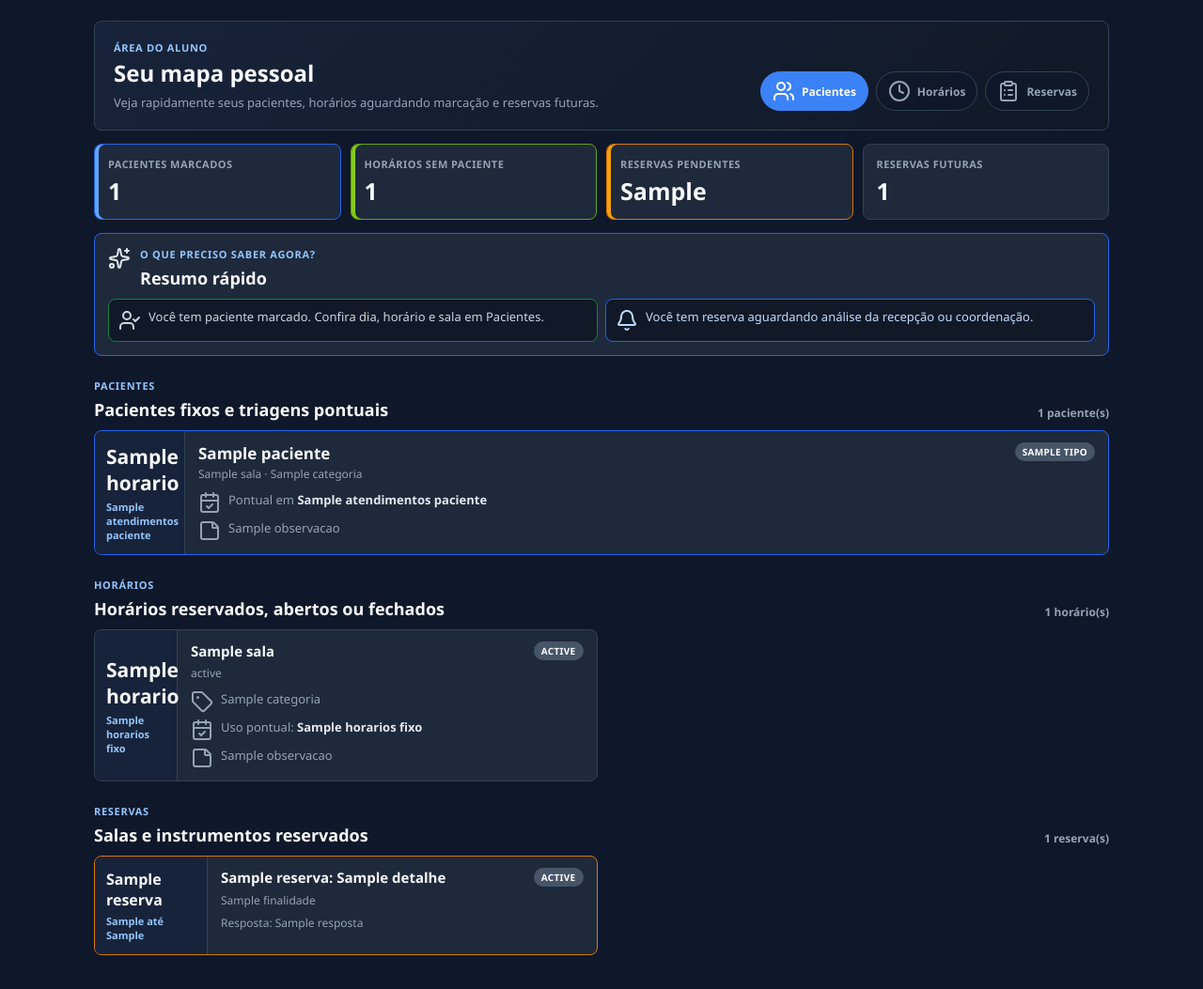
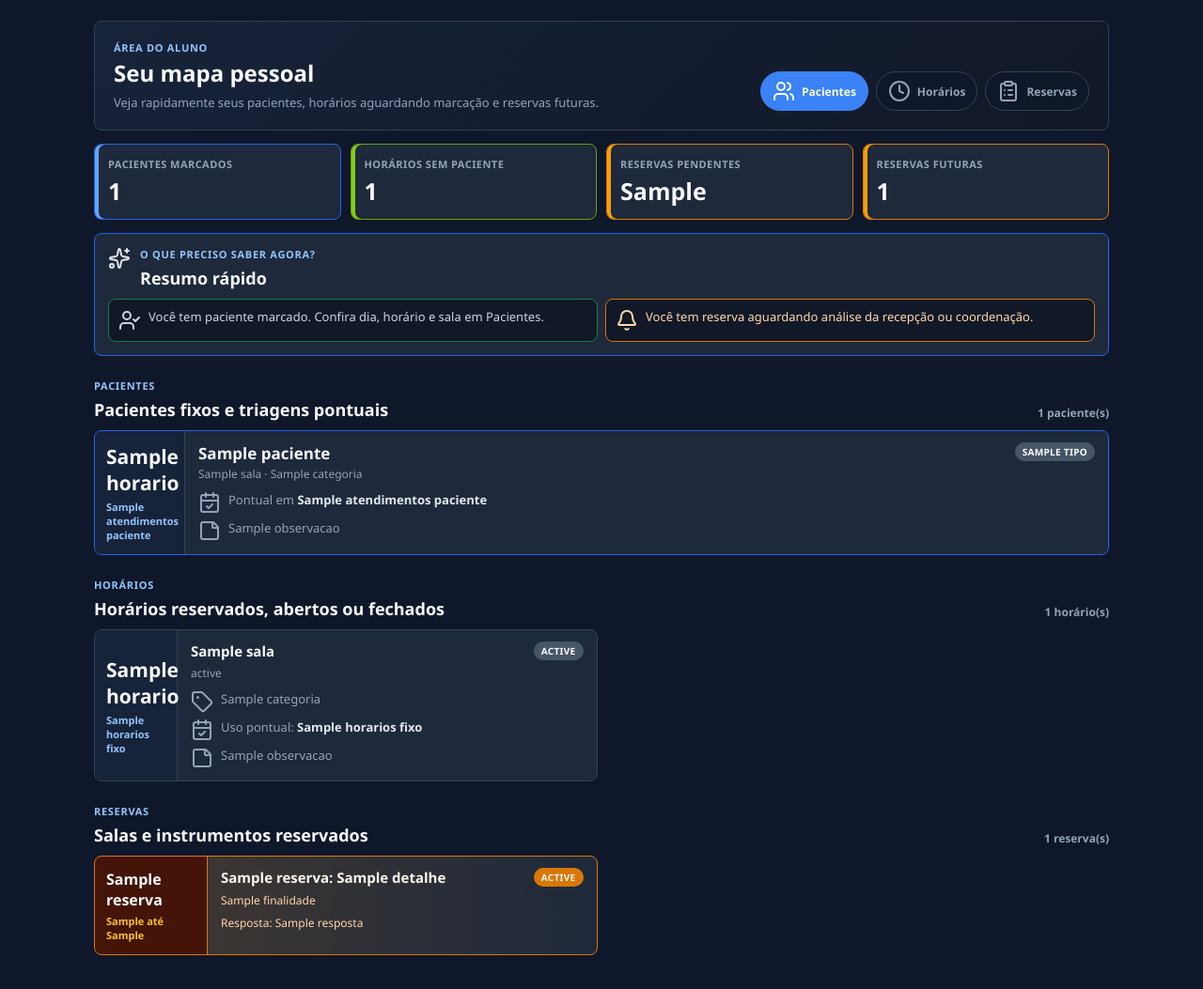
Before and after one commit to victorgtostes87/mapa_sala, a Python web app: template templates/meus_agendamentos.html in a window 1280 px wide. Shown: the part 57-1110 px from the top of the page at 94% size. Run offline with Jinja, Linux system fonts and the light colour scheme; the template is opened without the code that fills it: most values are stand-ins (such as "Sample title", 1, 10 or a date in 2020).

Commit message:
Padroniza cores das reservas do aluno

```diff
--- a/static/css/meus_agendamentos.css
+++ b/static/css/meus_agendamentos.css
@@ -16,7 +16,7 @@ h3{font-size:15px;color:#f8fafc}
 .summary-card{background:var(--surface);border:1px solid var(--border);border-radius:var(--radius);padding:13px 14px;text-decoration:none;color:var(--text)}
 .summary-card.patient-summary{border-color:#2563eb;box-shadow:inset 4px 0 0 #60a5fa}
 .summary-card.open-summary{border-color:#65a30d;box-shadow:inset 4px 0 0 #84cc16}
-.summary-card.pending-summary{border-color:#d97706;box-shadow:inset 4px 0 0 #f59e0b}
+.summary-card.pending-summary,.summary-card.reservation-summary{border-color:#d97706;box-shadow:inset 4px 0 0 #f59e0b}
 .summary-card span{display:block;color:var(--text2);font-size:11px;text-transform:uppercase;letter-spacing:.45px;font-weight:800}
 .summary-card strong{display:block;color:#f8fafc;font-size:25px;margin-top:4px}
 .now-panel{margin-top:14px;background:var(--surface);border:1px solid #2563eb;border-radius:var(--radius);padding:14px}
@@ -27,7 +27,7 @@ h3{font-size:15px;color:#f8fafc}
 .now-item i{width:17px;height:17px;flex:0 0 auto;margin-top:1px}
 .now-item.ok{border-color:#15803d}.now-item.ok i{color:#22c55e}
 .now-item.warn{border-color:#d97706;color:#fed7aa}.now-item.warn i{color:#fbbf24}
-.now-item.pending{border-color:#2563eb;color:#bfdbfe}.now-item.pending i{color:#60a5fa}
+.now-item.pending{border-color:#d97706;color:#fed7aa}.now-item.pending i{color:#fbbf24}
 .now-item.quiet i{color:#94a3b8}
 .section-head{display:flex;align-items:flex-end;justify-content:space-between;gap:12px;margin-top:24px;margin-bottom:10px}
 .section-head span{color:var(--text2);font-size:12px;font-weight:800}
@@ -56,8 +56,14 @@ h3{font-size:15px;color:#f8fafc}
 .fixed-title h3{font-size:15px;color:#f8fafc}
 .fixed-body p{margin-top:6px;margin-bottom:7px}
 .status-pill.com-paciente{background:#15803d}.status-pill.aguardando{background:#d97706}.status-pill.aberto{background:#65a30d}.status-pill.livre{background:#475569}
-.reservation-card{grid-template-columns:120px 1fr}
-.reservation-card.status-pendente{border-color:#d97706}.reservation-card.status-aprovada,.reservation-card.status-separado,.reservation-card.status-retirado{border-color:#15803d}.reservation-card.status-guardado,.reservation-card.status-devolvido{border-color:#475569}
+.reservation-card{grid-template-columns:120px 1fr;border-color:#d97706;box-shadow:inset 4px 0 0 #f59e0b}
+.reservation-card.status-pendente,.reservation-card.status-aprovada,.reservation-card.status-separado,.reservation-card.status-retirado,.reservation-card.status-guardado,.reservation-card.status-devolvido{border-color:#d97706}
+.reservation-card .reservation-date{background:#431407;border-color:#d97706}
+.reservation-card .reservation-date span{color:#fbbf24}
+.reservation-card .reservation-body{background:linear-gradient(90deg,rgba(217,119,6,.16),rgba(30,41,59,0))}
+.reservation-card .fixed-title h3{color:#fff7ed}
+.reservation-card .status-pill{background:#d97706;color:#fff7ed}
+.reservation-card .reservation-body p{color:#fed7aa}
 .reservation-date strong{font-size:16px;color:#f8fafc}
 .reservation-body p{margin-top:7px}
 .empty-state{margin-top:0;background:var(--surface);border:1px dashed var(--border);border-radius:var(--radius);padding:28px 18px;text-align:center;color:var(--text2)}
--- a/templates/meus_agendamentos.html
+++ b/templates/meus_agendamentos.html
@@ -51,7 +51,7 @@
         <span>Reservas pendentes</span>
         <strong>{{ reservas_pendentes_aluno }}</strong>
       </a>
-      <a class="summary-card" href="#reservas">
+      <a class="summary-card reservation-summary" href="#reservas">
         <span>Reservas futuras</span>
         <strong>{{ total_reservas_aluno }}</strong>
       </a>
```
